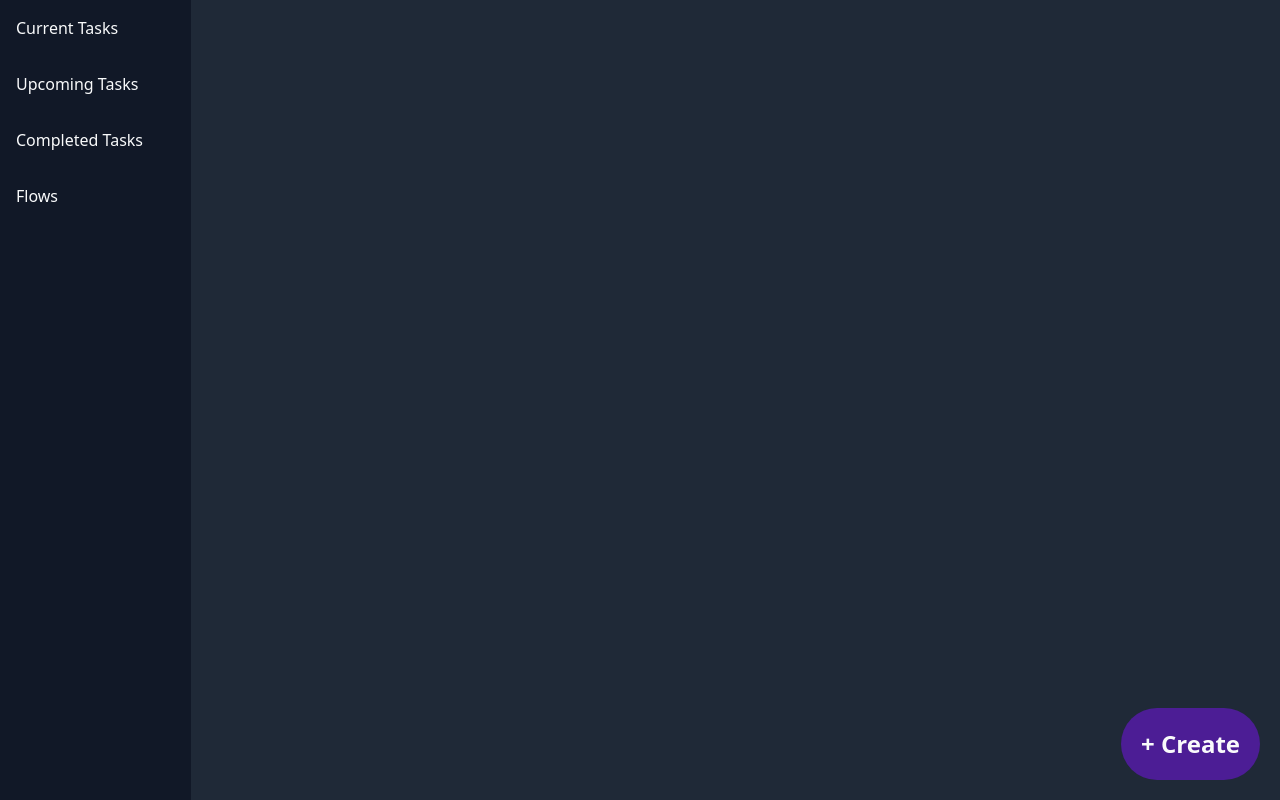
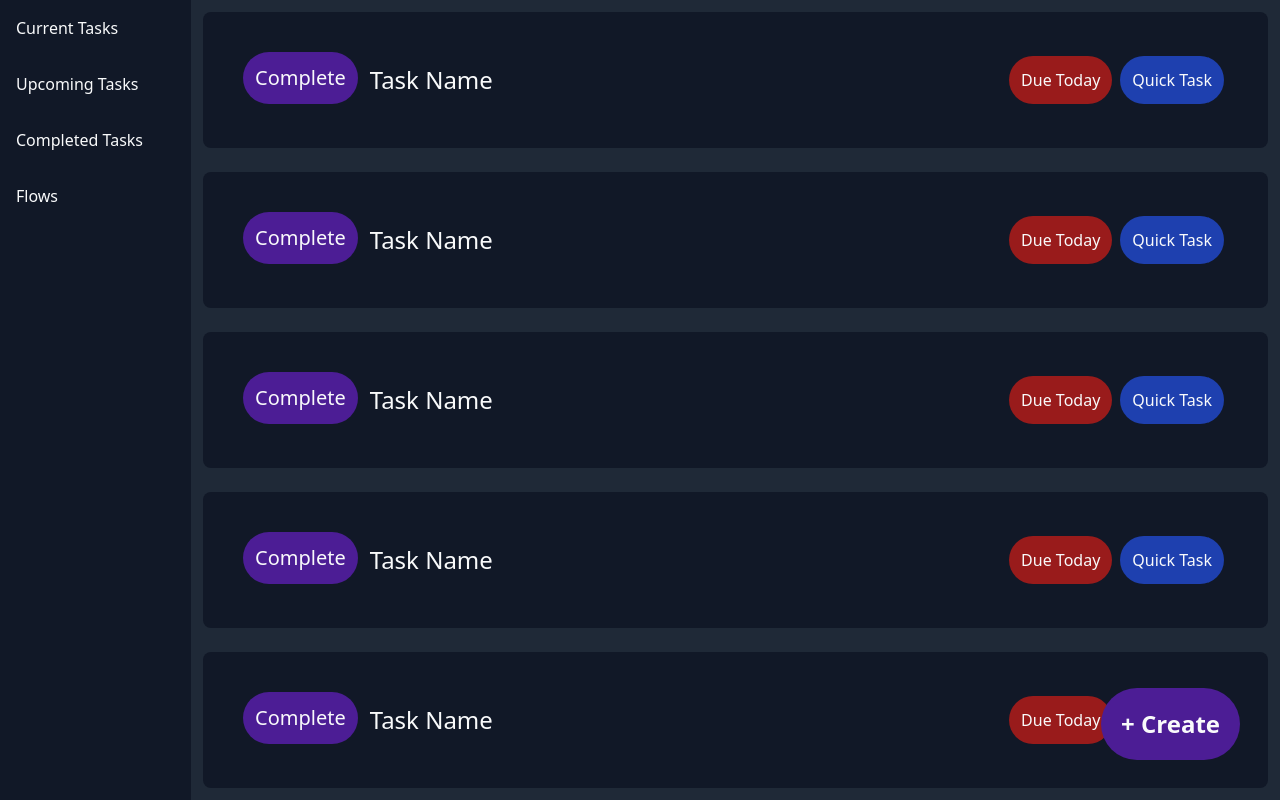
Before and after one commit to andrew-j-francis/egg-head, a Svelte app: page / in a window 1280 px wide. Built offline with nearby package versions, Linux system fonts and the light colour scheme.

Commit message:
Finished first iteration of current task list

```diff
--- a/src/CurrentTasksPage.svelte
+++ b/src/CurrentTasksPage.svelte
@@ -1,6 +1,8 @@
 <script lang="ts">
     import NewTaskButton from "./NewTaskButton.svelte";
+    import TaskList from "./TaskList.svelte";
 </script>
 <div class="flex bg-gray-800 h-screen w-screen">
     <NewTaskButton></NewTaskButton>
+    <TaskList></TaskList>
 </div>
--- a/src/NewTaskButton.svelte
+++ b/src/NewTaskButton.svelte
@@ -2,6 +2,6 @@
 
 </script>
 
-<button class="inline-block align-middle font-bold text-2xl text-gray-50 bg-purple-900 fixed right-5 bottom-5 p-5 rounded-full hover:bg-purple-800 drop-shadow-xl">
+<button class="inline-block align-middle font-bold text-2xl text-gray-50 bg-purple-900 fixed right-10 bottom-10 p-5 rounded-full hover:bg-purple-800 drop-shadow-xl">
     + Create
 </button>
--- /dev/null
+++ b/src/TaskList.svelte
@@ -0,0 +1,16 @@
+<script lang="ts">
+
+    import TaskListItem from "./TaskListItem.svelte";
+</script>
+
+<div class="flex flex-col w-full overflow-scroll">
+    <TaskListItem></TaskListItem>
+    <TaskListItem></TaskListItem>
+    <TaskListItem></TaskListItem>
+    <TaskListItem></TaskListItem>
+    <TaskListItem></TaskListItem>
+    <TaskListItem></TaskListItem>
+    <TaskListItem></TaskListItem>
+    <TaskListItem></TaskListItem>
+    <TaskListItem></TaskListItem>
+</div>
--- /dev/null
+++ b/src/TaskListItem.svelte
@@ -0,0 +1,19 @@
+<script lang="ts">
+
+</script>
+
+<div class="flex flex row text-gray-50 p-10 m-3 bg-gray-900 rounded-lg">
+    <div class="flex-none min-w-max">
+        <button class="bg-purple-900 hover:bg-purple-800 rounded-full p-3 text-xl max-w-max">Complete</button>
+    </div>
+    <div class="flex-none">
+        <div class="p-3 text-2xl">Task Name</div>
+    </div>
+    <div class="grow w-full"></div>
+    <div class="flex-none min-w-max">
+        <div class="bg-red-800 rounded-full m-1 p-3 max-w-max">Due Today</div>
+    </div>
+    <div class="flex-none min-w-max">
+        <div class="bg-blue-800 rounded-full m-1 p-3 max-w-max">Quick Task</div>
+    </div>
+</div>
```
